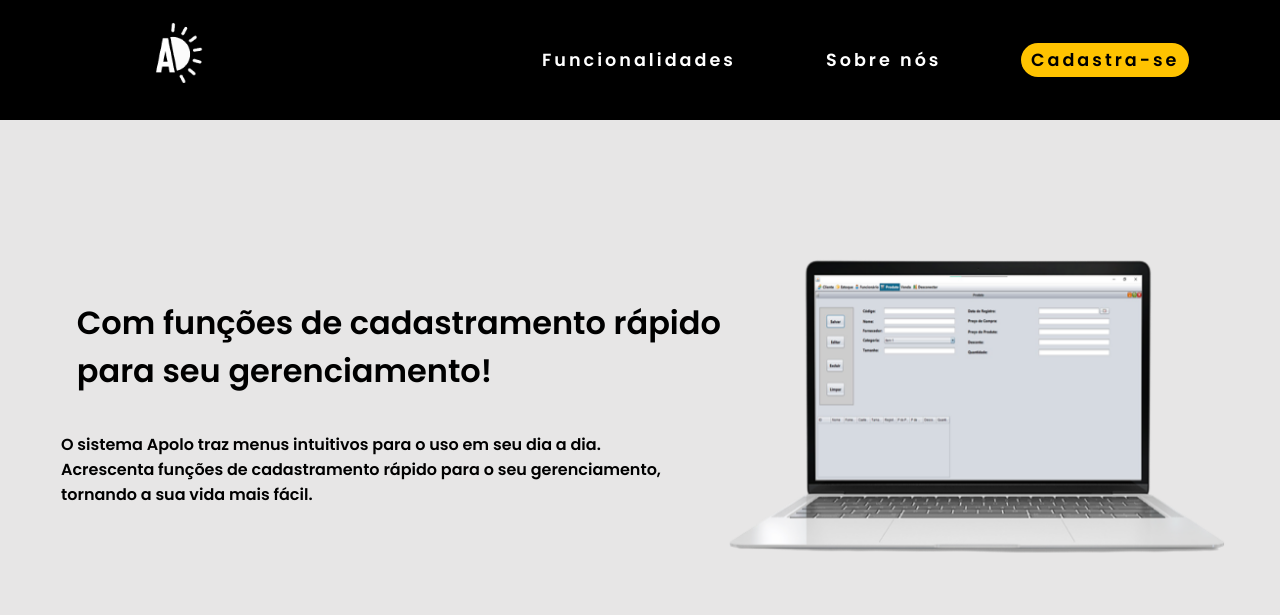
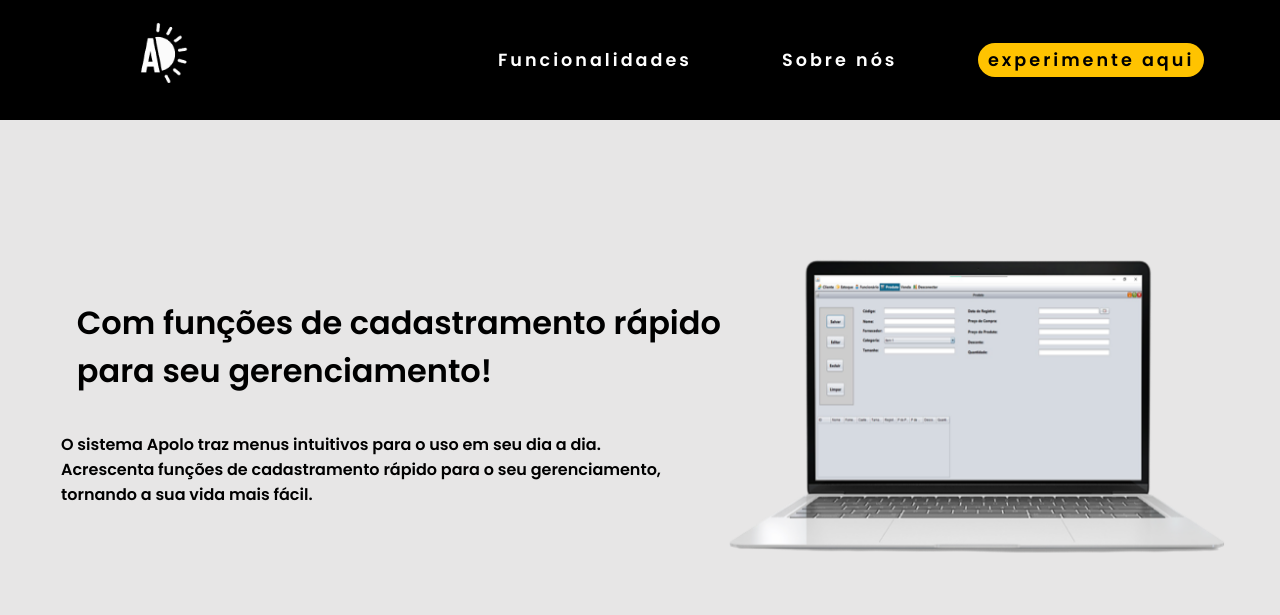
Before and after one commit to GJunioOliveira/Apolo_Site, a website: page HTML/Cadastramento.html in a window 1280 px wide. Shown: the top 615 px of the page. Drawn offline with nearby package versions, Linux system fonts and the light colour scheme.

Commit message:
experimente

```diff
--- a/HTML/Cadastramento.html
+++ b/HTML/Cadastramento.html
@@ -26,7 +26,7 @@
                 <li class="animate__animated animate__backInRight"><a id="1" href="../HTML/Funcionalidades.html">Funcionalidades</a></li>
                 <!-- <li class="animate__animated animate__backInRight"><a id="1" href="../HTML/Planos.html">Planos</a></li> -->
                 <li class="animate__animated animate__backInRight"><a id="1" href="../HTML/Sobre.html">Sobre nós</a></li>
-                <li class="animate__animated animate__tada animate__repeat-2"><a id="1" class="ativo" href="../HTML/Cadastro.html">Cadastra-se</a></li>
+                <li class="animate__animated animate__tada animate__repeat-2"><a id="1" class="ativo" href="../HTML/Cadastro.html">experimente aqui</a></li>
             </ul>
 
         </nav>
```
Also changed, not shown: HTML/Cadastro.html (+1 -1 lines), HTML/Funcionalidades.html (+1 -1 lines), HTML/Mobile.html (+1 -1 lines), HTML/Movimentação.html (+1 -1 lines), HTML/Planos.html (+1 -1 lines), HTML/Sobre.html (+1 -1 lines), HTML/inicio.html (+1 -1 lines).
